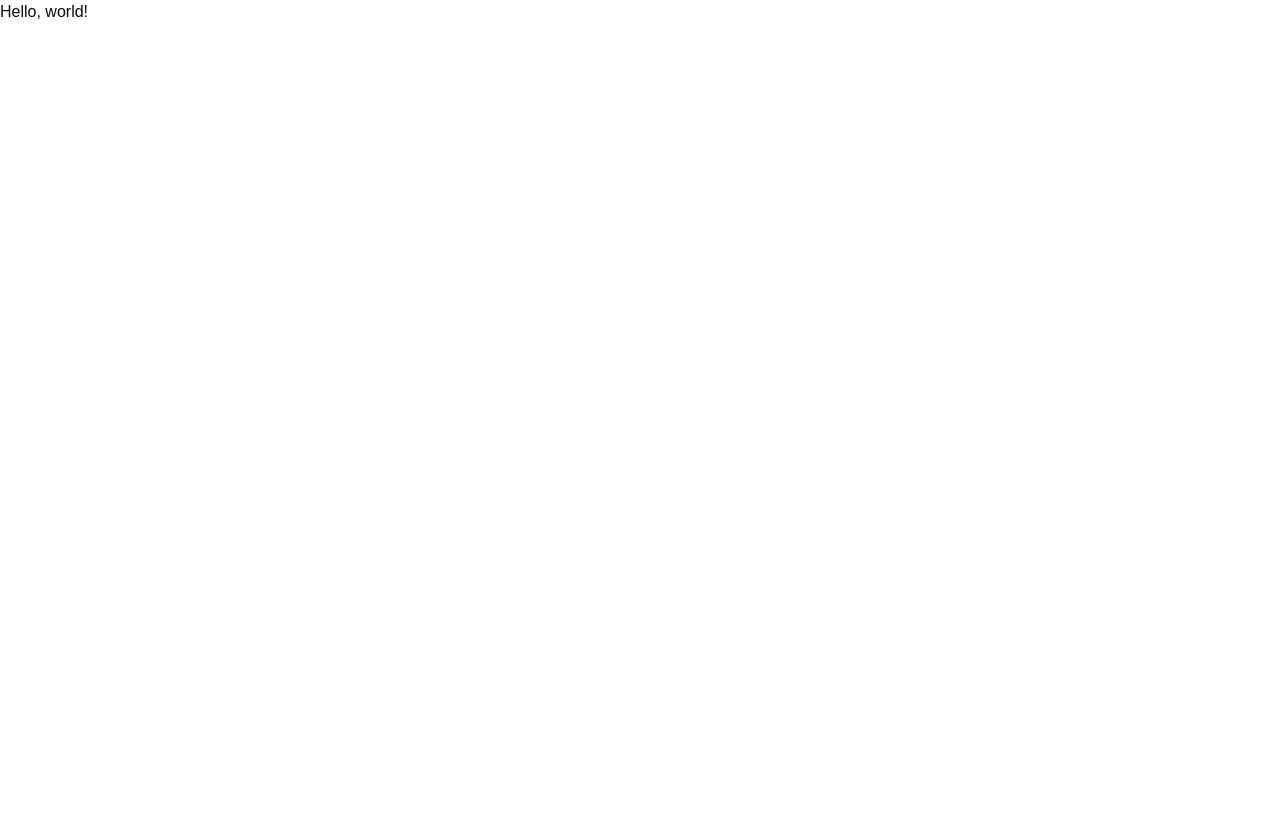
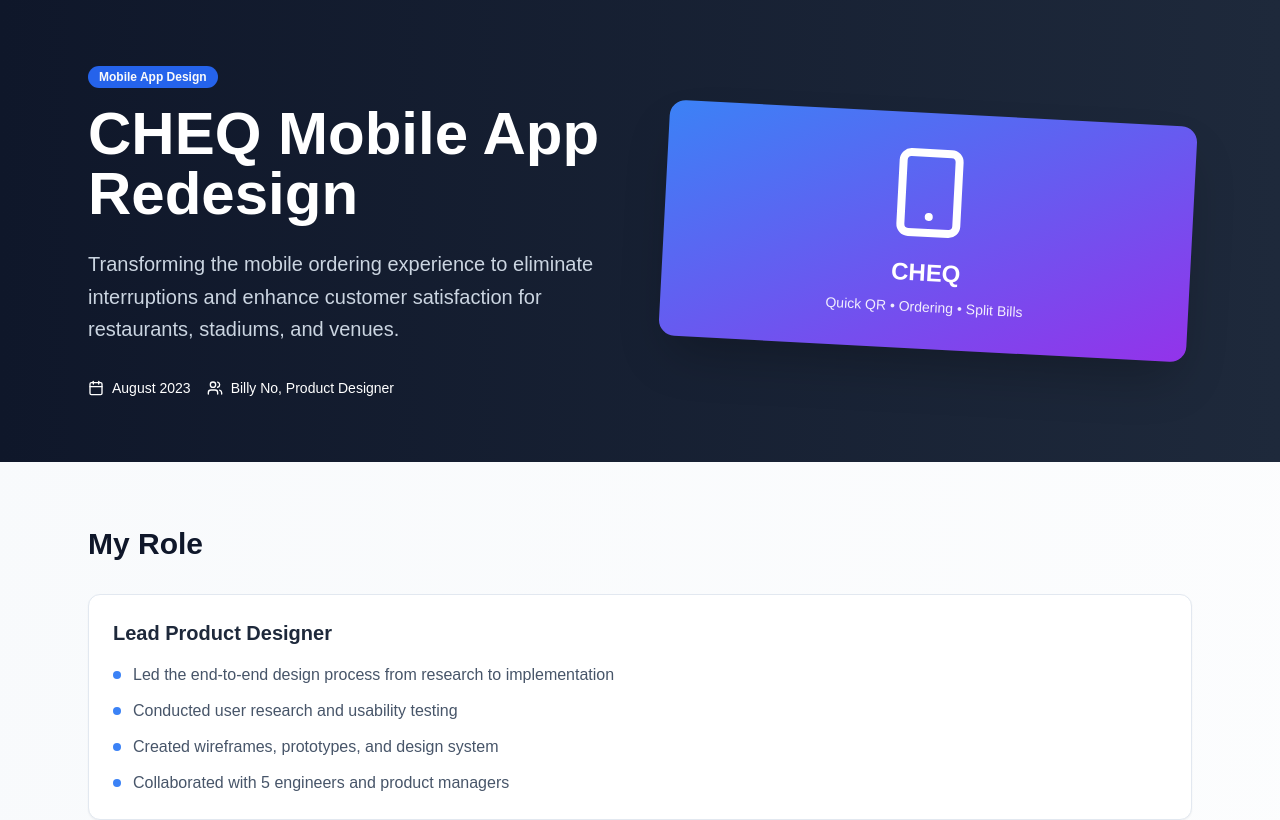
Before and after one commit to billynoster/billynoster, a Next.js app: page / in a window 1280 px wide. Shown: the top 820 px of the page. Built offline with nearby package versions, Linux system fonts and the light colour scheme.

Commit message:
chore: restore CheqCaseStudy to root page, remove Hello World test

```diff
--- a/app/page.tsx
+++ b/app/page.tsx
@@ -1,3 +1,5 @@
+import CheqCaseStudy from "../case-study"
+
 export default function Page() {
-  return <div>Hello, world!</div>
+  return <CheqCaseStudy />
 }
```
